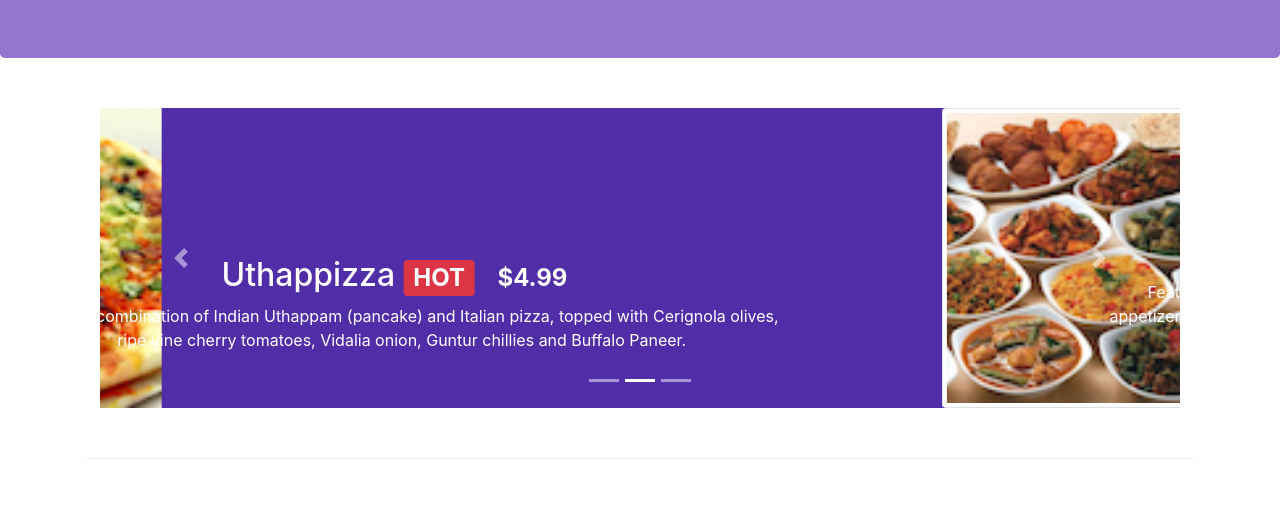
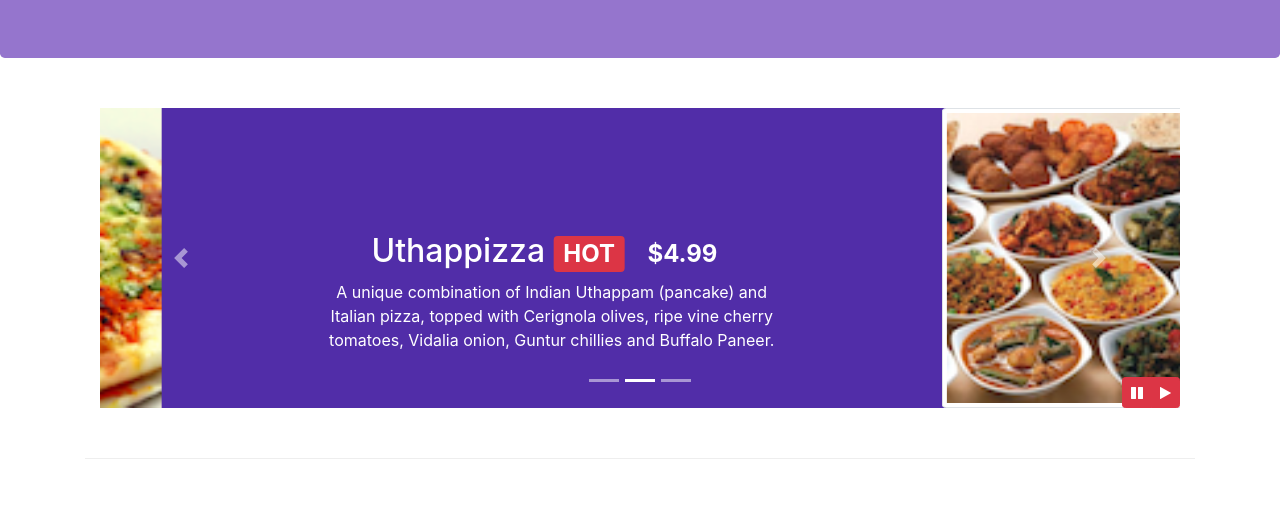
Before and after one commit to RheasCode/Bootstrap_Restaurant, a website: page index.html in a window 1280 px wide. Shown: the part 276-800 px from the top of the page. Drawn offline with nearby package versions, Linux system fonts and the light colour scheme.

Commit message:
Bootstrap JQuery

```diff
--- a/css/styles.css
+++ b/css/styles.css
@@ -56,3 +56,17 @@ address{
     left: 0;
     min-height: 300px;
 }
+
+.carousel-caption {
+
+  padding-top: 0;
+  margin-top: 0;
+  margin-left: 300px;
+}
+
+#carouselButton {
+    right:0px;
+    position: absolute;
+    bottom: 0px;
+    z-index: 1;
+}
--- a/index.html
+++ b/index.html
@@ -217,6 +217,14 @@
                     <a class="carousel-control-next" href="#mycarousel" role="button" data-slide="next">
                         <span class="carousel-control-next-icon"></span>
                     </a>
+                    <div class="btn-group" id="carouselButton">
+                    <button class="btn btn-danger btn-sm" id="carousel-pause">
+                	    <span class="fa fa-pause"></span>
+                    </button>
+                    <button class="btn btn-danger btn-sm" id="carousel-play">
+                	    <span class="fa fa-play"></span>
+                    </button>
+                   </div>
                   </div>
 
               </div>
@@ -334,6 +342,15 @@
       $("#reserveButton").click(function(){
           $("#reserveModal").modal('show');
       });
+      $(document).ready(function(){
+            $("#mycarousel").carousel( { interval: 4000 } );
+            $("#carousel-pause").click(function(){
+                $("#mycarousel").carousel('pause');
+            });
+            $("#carousel-play").click(function(){
+                $("#mycarousel").carousel('cycle');
+            });
+        });
       </script>
 </body>
 
```
